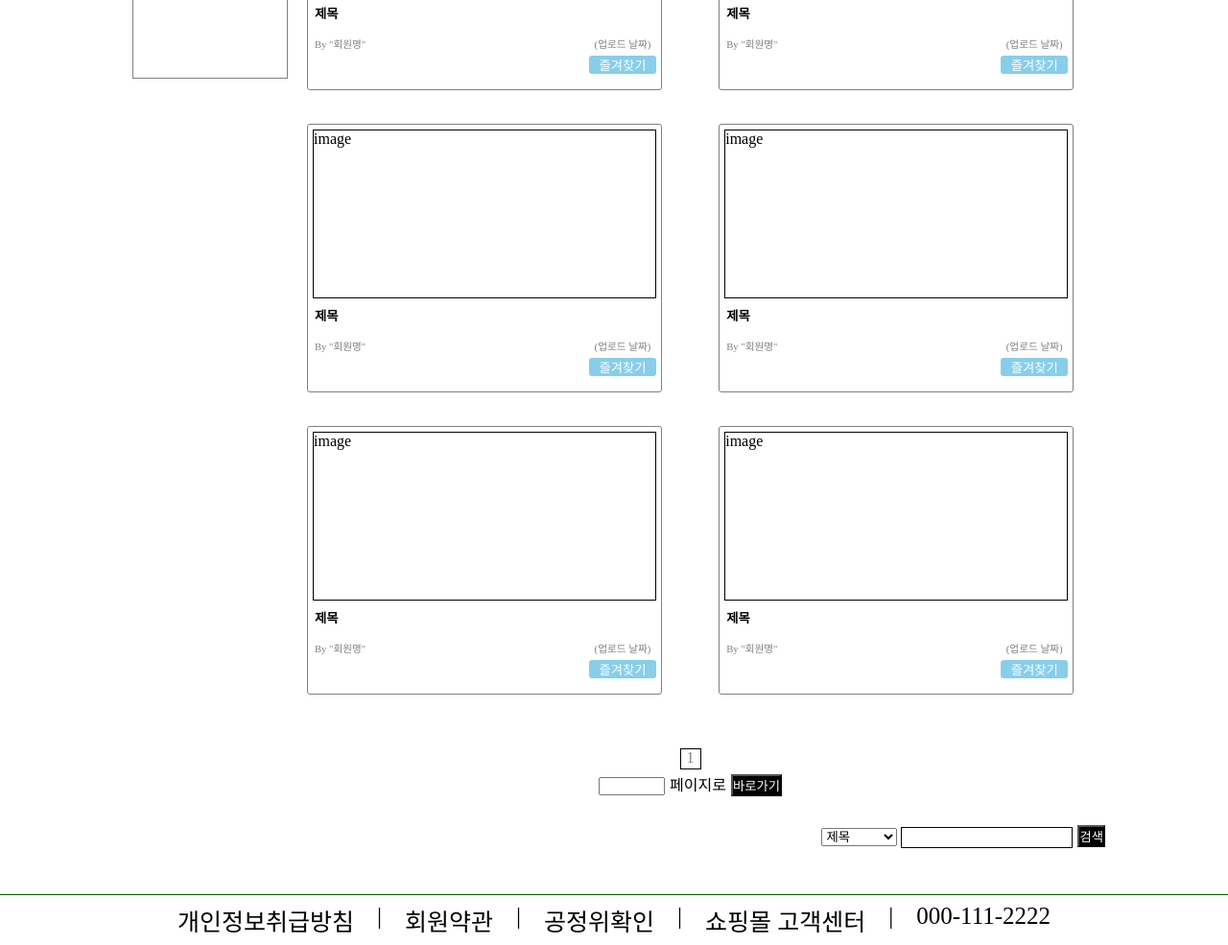
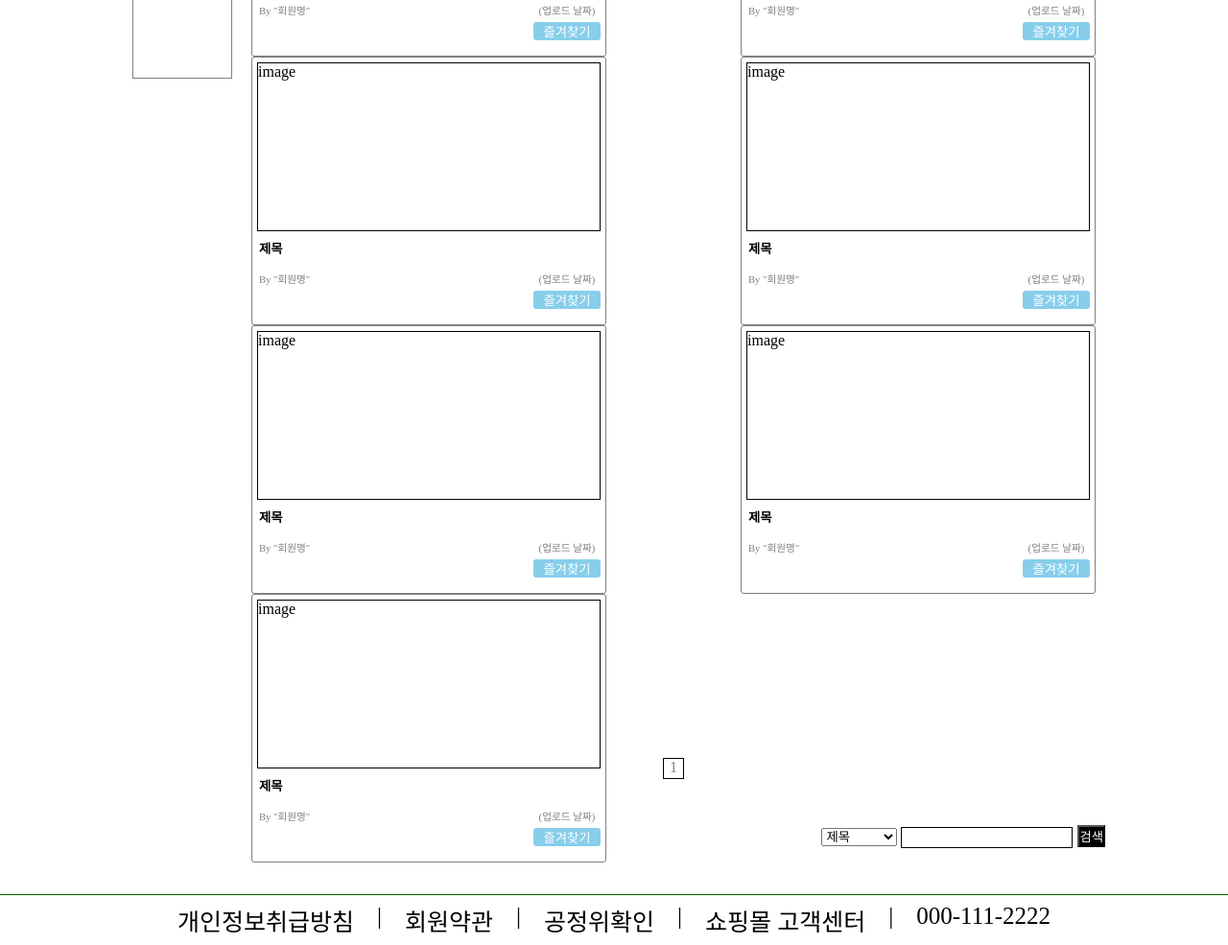
Before and after one commit to spring-dawn/ProjectViews, a plain HTML site: page 220228 개인작업 시작/v1/board.html in a window 1280 px wide. Shown: the part 864-1849 px from the top of the page at 96% size. Drawn offline with Linux system fonts and the light colour scheme.

Commit message:
초안들 약간 수정, 폴더 경로 조정

```diff
--- a/220228 개인작업 시작/board.css
+++ b/220228 개인작업 시작/v1/board.css
@@ -125,6 +125,7 @@ main {
 /* 게시판. */
 .content_page {
   width: inherit;
+  min-width: 900px;
   display: flex;
   flex-direction: column;
 }
@@ -173,7 +174,7 @@ main {
   display: flex;
   flex-wrap: wrap;
   justify-content: space-between;
-  overflow: auto;
+  /* overflow: auto; */
 }
 
 .item {
--- a/220228 개인작업 시작/board.html
+++ b/220228 개인작업 시작/v1/board.html
@@ -182,14 +182,24 @@
                         </div>
                     </div>
                 </div>
+                <div class="item">
+                    <div class="post">
+                        <div class="img">image</div>
+                        <div class="caption">
+                            <div class="postTitle">제목</div>
+                            <div class="info">
+                                <span class="memId">By "회원명"</span>
+                                <span class="uploadTime">(업로드 날짜)</span>
+                            </div>
+                            <button class="bookmark">즐겨찾기</button>
+                        </div>
+                    </div>
+                </div>
             </div>
 
-            <!-- 게시판 하단 쪽번호, 검색창 -->
+            <!-- 게시판 하단 쪽번호 -->
             <div id="page_navi">
                 <div id="dom_page"><span class="pageNo">1</span></div>
-                <div id="page_search_bar">
-                    <input type="text" name="scan_page" id="scan_page">페이지로<button id="page_search_btn">바로가기</button>
-                </div>
             </div>
 
         </div>
```
Also changed, not shown: 220221 화면정의서용 샘플/classSearch_old.css (renamed from 220221 예시화면 수정/classSearch_old.css), 220221 화면정의서용 샘플/classSearch_old.html (renamed from 220221 예시화면 수정/classSearch_old.html), 220221 화면정의서용 샘플/베이킹 클래스 찾기 예시화면_지도.png (renamed from 220221 예시화면 수정/베이킹 클래스 찾기 예시화면_지도.png), 220228 개인작업 시작/v1/mapSearch_v1.css (renamed from 220228 개인작업 시작/mapSearch_v1.css), 220228 개인작업 시작/v1/mapSearch_v1.html (renamed from 220228 개인작업 시작/mapSearch_v1.html).
